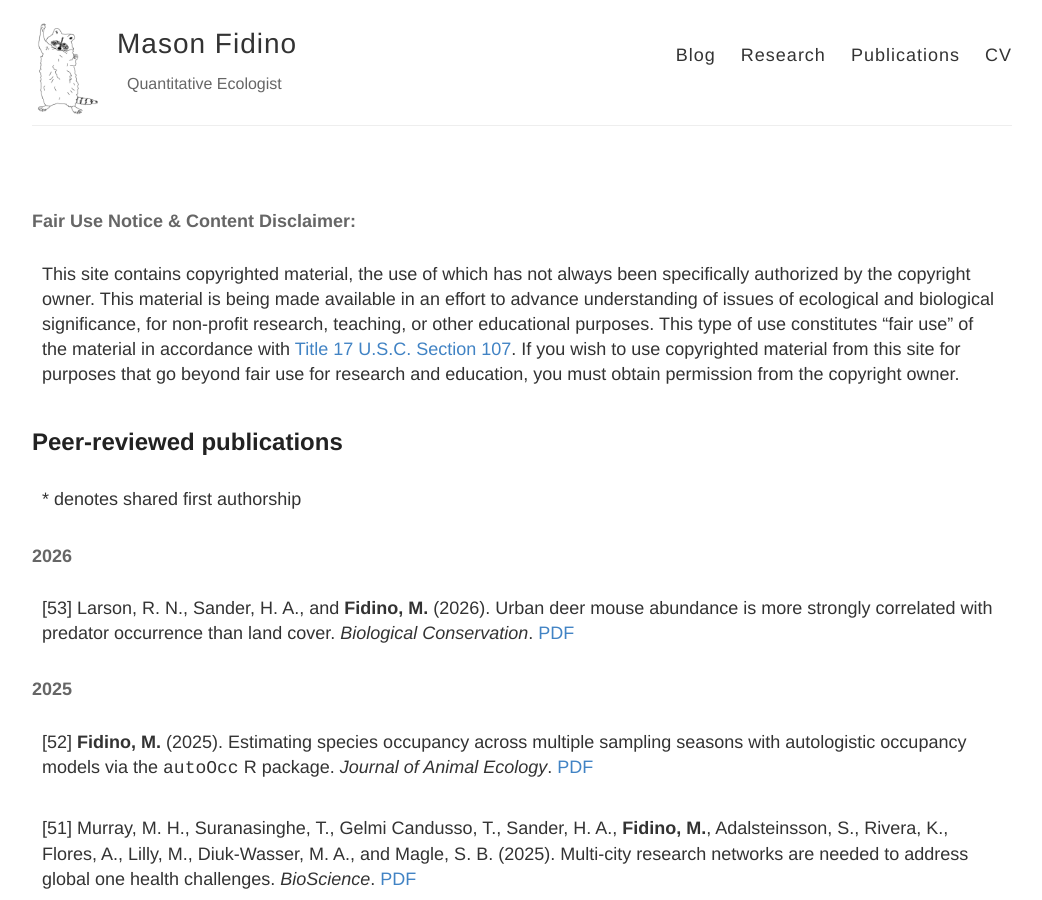
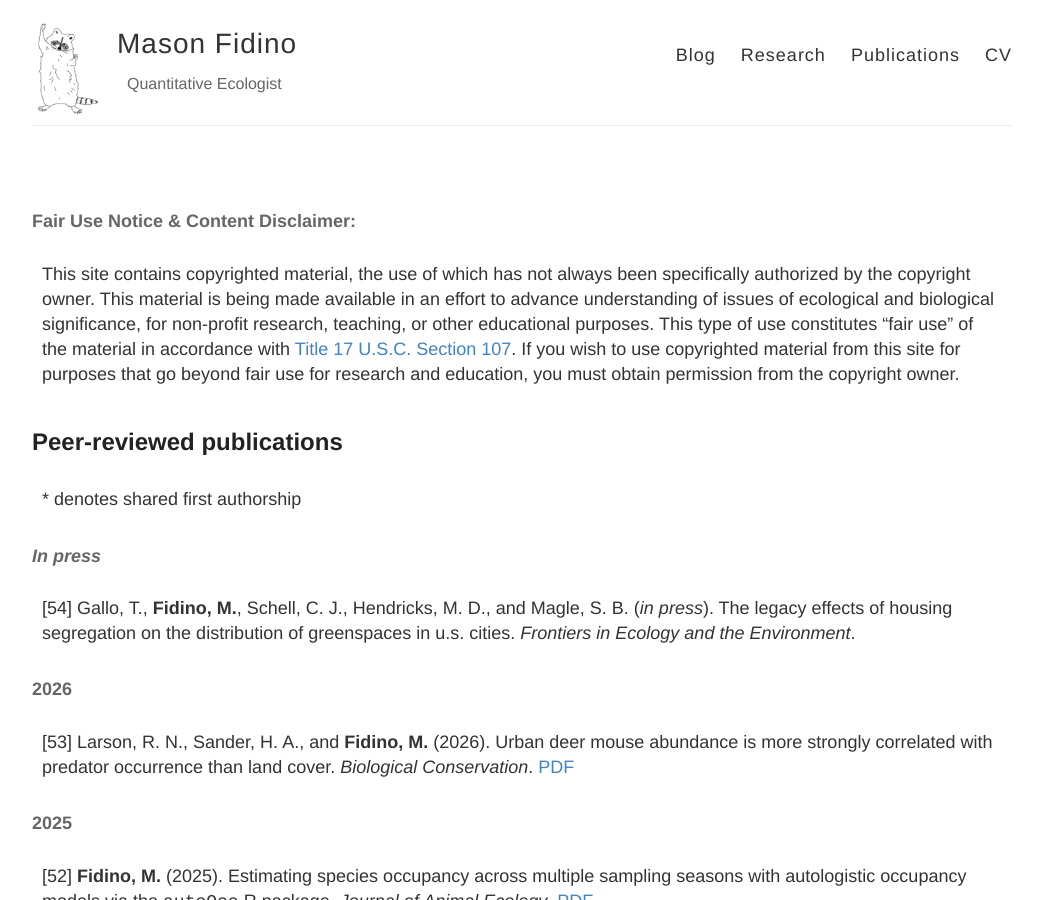
Before and after one commit to mfidino/mfidino.github.io, a Jekyll site: the page built from publications.md, in a window 1280 px wide and 900 px high. Shown: the whole window, without its empty margins (118-1160 px from the left). Built offline with Jekyll 4.4.1, drawn with Linux system fonts in a browser that asks for light colours.

Commit message:
updated cv

```diff
--- a/publications.md
+++ b/publications.md
@@ -13,6 +13,13 @@ This site contains copyrighted material, the use of which has not always been sp
 ## Peer-reviewed publications
 
 <sup>\*</sup> denotes shared first authorship
+
+
+#### *In press*
+
+[54] Gallo, T., **Fidino, M.**, Schell, C. J., Hendricks, M. D., and Magle, S. B. (*in
+press*). The legacy effects of housing segregation on the distribution of greenspaces
+in u.s. cities. *Frontiers in Ecology and the Environment*.
 
 #### 2026
 
```
Also changed, not shown: 1 other file.
